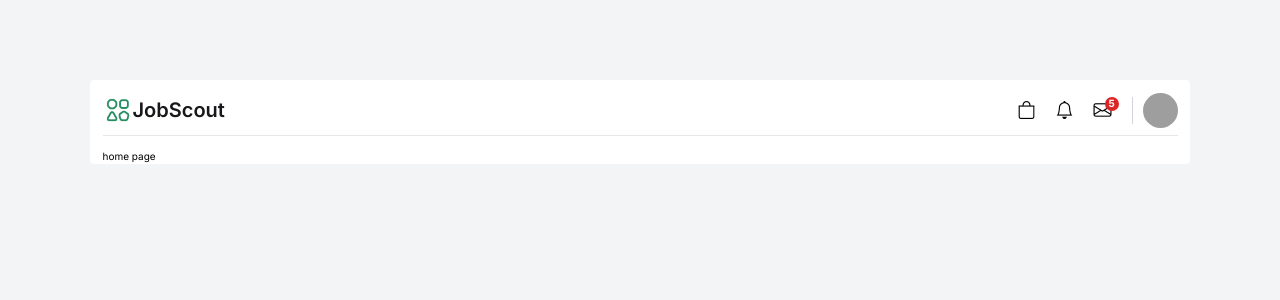
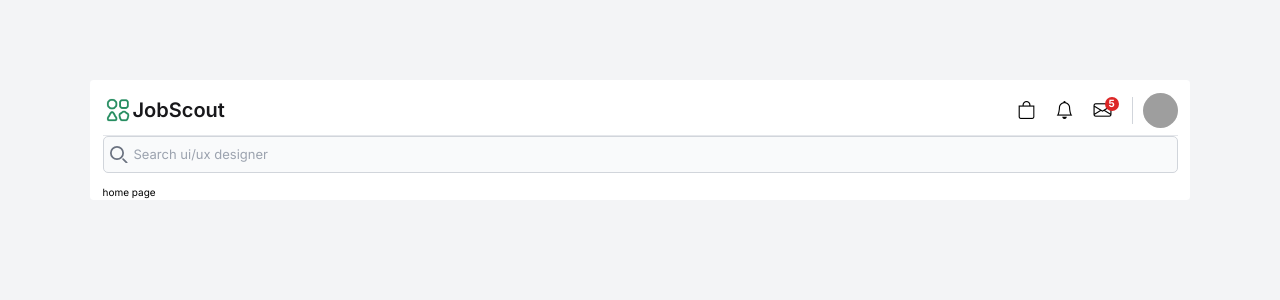
Before and after one commit to shuvo-me/nuxt-job-portal, a Nuxt app: page / in a window 1280 px wide. Shown: the top 300 px of the page. Built offline with nearby package versions, Linux system fonts and the light colour scheme; grey boxes are pictures that could not be loaded.

Commit message:
created app-search component

```diff
--- a/components/AppHeader.vue
+++ b/components/AppHeader.vue
@@ -47,7 +47,11 @@
         </div>
       </div>
     </div>
-    <div></div>
+    <div>
+      <form action="">
+        <app-search placeholder="Search ui/ux designer" :required="false" />
+      </form>
+    </div>
   </header>
 </template>
 
--- a/components/AppSearch.vue
+++ b/components/AppSearch.vue
@@ -1,7 +1,39 @@
-<template></template>
+<template>
+  <div class="relative">
+    <div
+      class="absolute inset-y-0 left-0 flex items-center pl-3 pointer-events-none"
+    >
+      <svg
+        class="w-7 h-7 text-gray-500 dark:text-gray-400"
+        aria-hidden="true"
+        xmlns="http://www.w3.org/2000/svg"
+        fill="none"
+        viewBox="0 0 20 20"
+      >
+        <path
+          stroke="currentColor"
+          stroke-linecap="round"
+          stroke-linejoin="round"
+          stroke-width="2"
+          d="m19 19-4-4m0-7A7 7 0 1 1 1 8a7 7 0 0 1 14 0Z"
+        />
+      </svg>
+    </div>
+    <input
+      type="search"
+      id="default-search"
+      class="block w-full pl-[3rem] py-3 text-[1.3rem] outline-none text-gray-900 border border-gray-300 rounded-lg bg-gray-50 focus:ring-1 focus:ring-emerald-600 focus:border-0"
+      :placeholder="placeholder"
+      :required="required"
+    />
+  </div>
+</template>
 
-<script>
-export default {};
+<script setup lang="ts">
+defineProps<{
+  placeholder: string;
+  required: boolean;
+}>();
 </script>
 
 <style>
```
